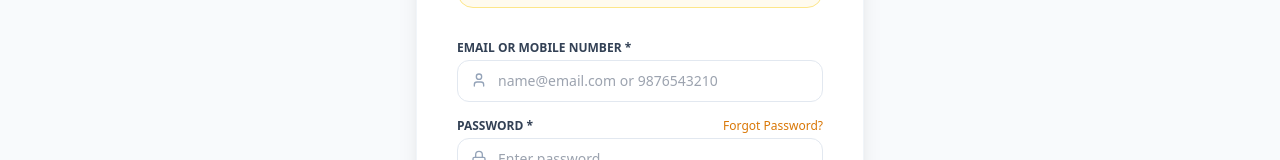
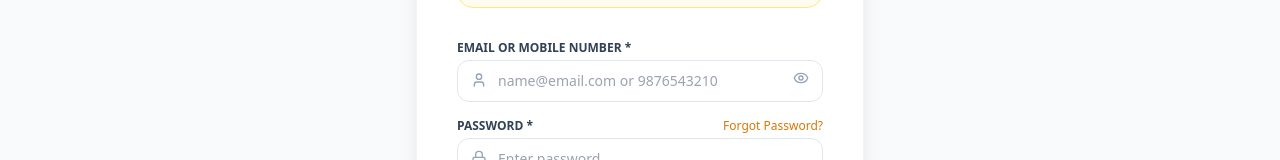
Before and after one commit to ritheeshpallam07-sys/kk-auto, a React (Vite) app in the folder client/: page / in a window 1280 px wide. Both pictures are taken after a click on the button "Login". Shown: the part 380-540 px from the top of the page. Built offline with nearby package versions, Linux system fonts and the light colour scheme; no server answers.

Commit message:
Add password visibility toggle

```diff
--- a/client/src/pages/LoginPage.tsx
+++ b/client/src/pages/LoginPage.tsx
@@ -4,6 +4,8 @@ import { Logo } from '../components/Logo';
 import {
   User,
   Lock,
+  Eye,
+  EyeOff,
   ArrowRight,
   AlertCircle,
   Sparkles,
@@ -20,6 +22,7 @@ export const LoginPage: React.FC<LoginPageProps> = ({ navigate }) => {
 
   const [identifier, setIdentifier] = useState('');
   const [password, setPassword] = useState('');
+  const [showPassword, setShowPassword] = useState(false);
   const [error, setError] = useState<string | null>(null);
   const [isSubmitting, setIsSubmitting] = useState(false);
   const [forgotModalOpen, setForgotModalOpen] = useState(false);
@@ -114,6 +117,18 @@ export const LoginPage: React.FC<LoginPageProps> = ({ navigate }) => {
                 className="w-full pl-10 pr-3.5 py-2.5 rounded-xl border border-slate-200 text-sm focus:outline-none focus:ring-2 focus:ring-amber-400"
                 required
               />
+
+              <button
+  type="button"
+  onClick={() => setShowPassword(!showPassword)}
+  className="absolute right-3.5 top-2.5 text-slate-400 hover:text-slate-600"
+>
+  {showPassword ? (
+    <EyeOff className="w-4 h-4" />
+  ) : (
+    <Eye className="w-4 h-4" />
+  )}
+</button>
             </div>
           </div>
 
@@ -133,7 +148,7 @@ export const LoginPage: React.FC<LoginPageProps> = ({ navigate }) => {
             <div className="relative">
               <Lock className="absolute left-3.5 top-3 w-4 h-4 text-slate-400" />
               <input
-                type="password"
+                type={showPassword ? 'text' : 'password'}
                 autoComplete="new-password"
                 value={password}
                 onChange={(e) => setPassword(e.target.value)}
@@ -141,6 +156,7 @@ export const LoginPage: React.FC<LoginPageProps> = ({ navigate }) => {
                 className="w-full pl-10 pr-3.5 py-2.5 rounded-xl border border-slate-200 text-sm focus:outline-none focus:ring-2 focus:ring-amber-400"
                 required
               />
+
             </div>
           </div>
 
```
